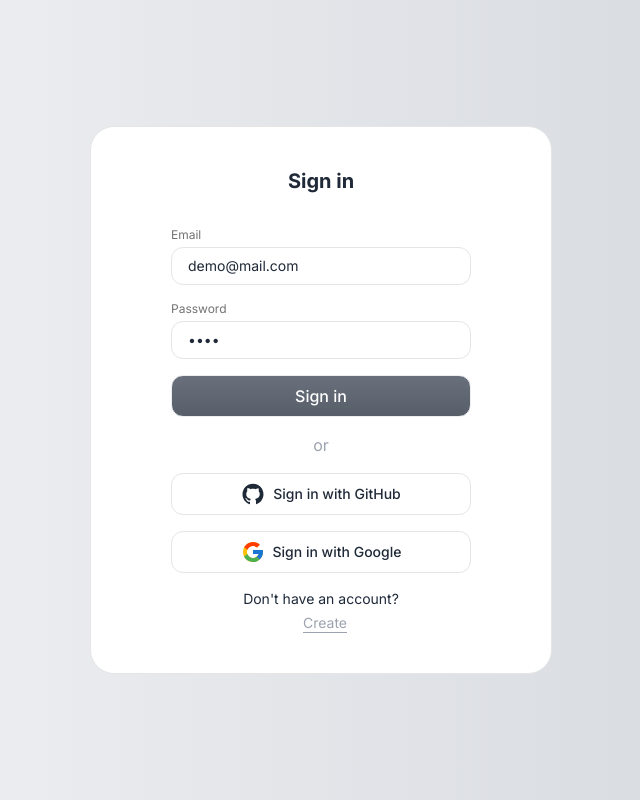
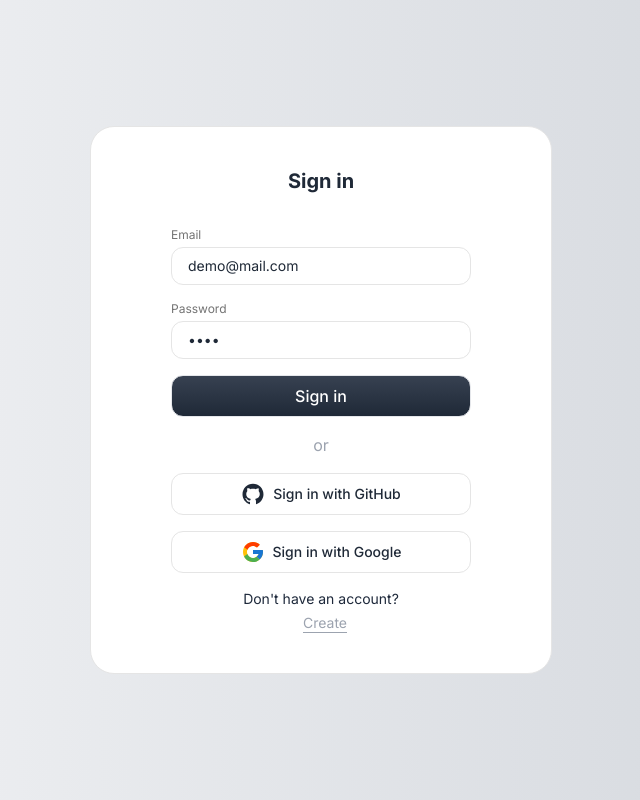
Before and after one commit to visualect/webmarks, a Next.js app: page /login in a window 1280 px wide. Shown: the whole page, without its empty margins (319-959 px from the left). Built offline with nearby package versions, Linux system fonts and the light colour scheme.

Commit message:
Small fixes

```diff
--- a/app/login/page.tsx
+++ b/app/login/page.tsx
@@ -98,7 +98,7 @@ export default function LoginPage() {
           label={"Sign in"}
           style="primary"
           size="normal"
-          disabled={isSubmitting || !isDirty || !isValid || isRedirecting}
+          disabled={isSubmitting || !isValid || isRedirecting}
           isSumbitting={isSubmitting || isRedirecting}
         />
       </div>
--- /dev/null
+++ b/middleware.ts
@@ -0,0 +1,5 @@
+export { default } from "next-auth/middleware";
+
+export const config = {
+  matcher: ["/"],
+};
```
